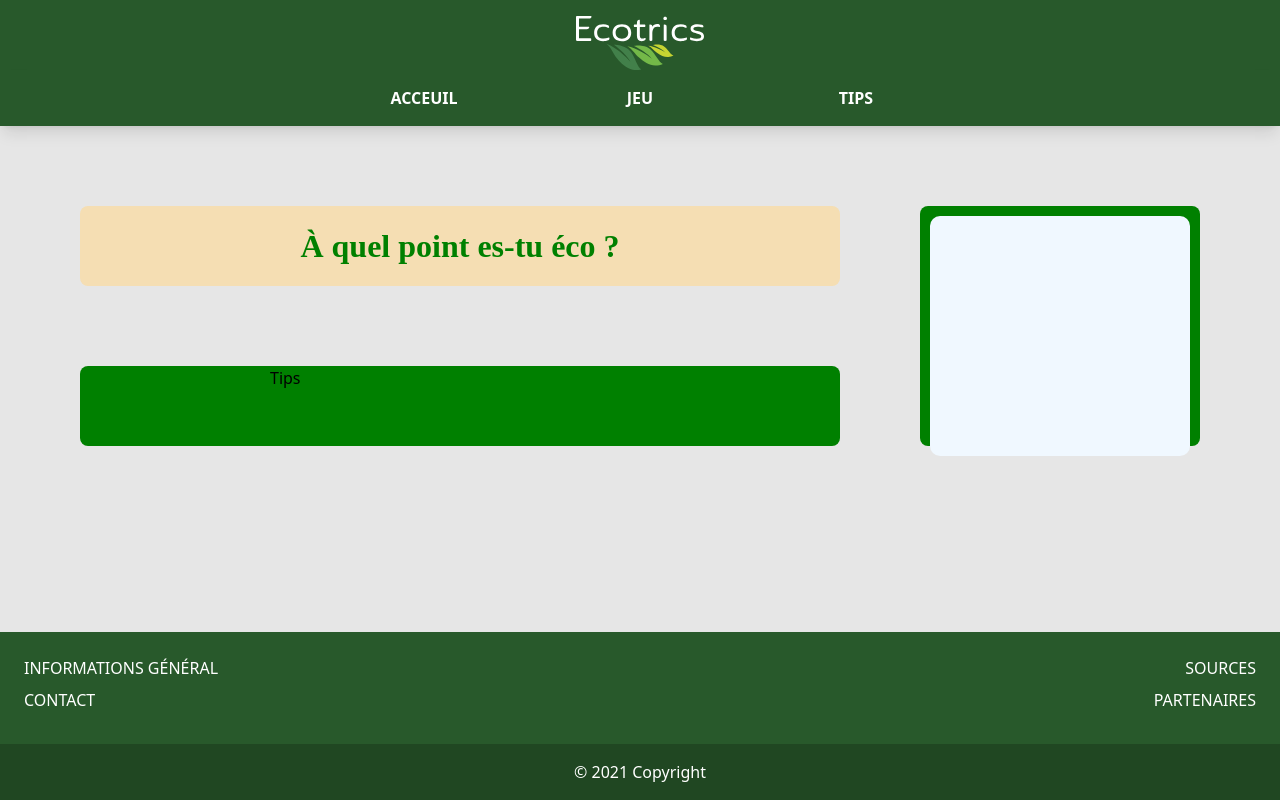
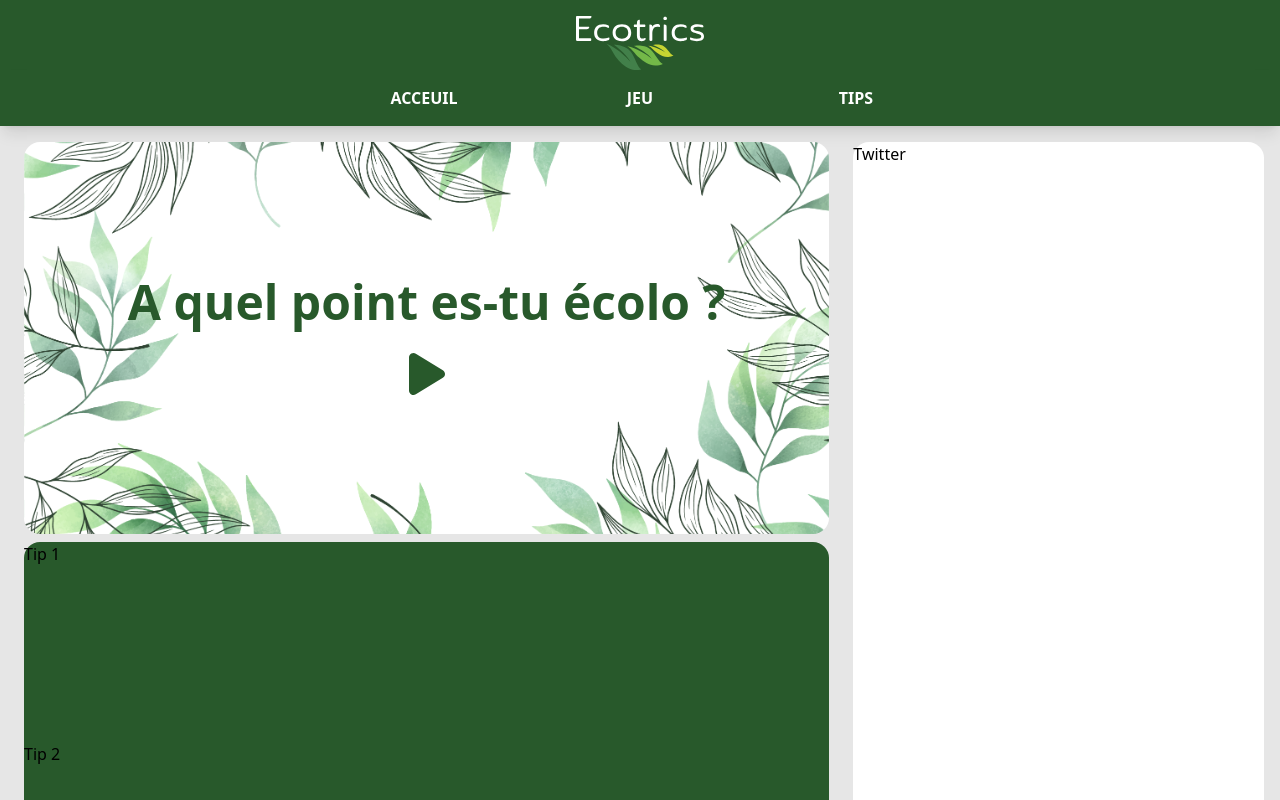
Before and after one commit to TheoArnal/Tp-Quiz-Angular, an Angular app: page / in a window 1280 px wide. Shown: the top 800 px of the page. Built offline with nearby package versions, Linux system fonts and the light colour scheme.

Commit message:
refactor: homePage

```diff
--- a/package.json
+++ b/package.json
@@ -18,6 +18,9 @@
     "@angular/platform-browser": "~13.1.0",
     "@angular/platform-browser-dynamic": "~13.1.0",
     "@angular/router": "~13.1.0",
+    "@fortawesome/angular-fontawesome": "^0.10.1",
+    "@fortawesome/fontawesome-svg-core": "^6.1.0",
+    "@fortawesome/free-solid-svg-icons": "^6.1.0",
     "rxjs": "~7.4.0",
     "tailwindcss": "^3.0.23",
     "tslib": "^2.3.0",
--- a/src/app/app.module.ts
+++ b/src/app/app.module.ts
@@ -9,6 +9,7 @@ import { HeaderComponent } from './header/header.component';
 import { HomeComponent } from './home/home.component';
 import { TipsComponent } from './tips/tips.component';
 import { TipComponent } from './tips/tip/tip.component';
+import { FontAwesomeModule } from "@fortawesome/angular-fontawesome";
 
 @NgModule({
   declarations: [
@@ -20,9 +21,10 @@ import { TipComponent } from './tips/tip/tip.component';
     TipsComponent,
     TipComponent
   ],
-  imports: [BrowserModule, AppRoutingModule],
+  imports: [BrowserModule, AppRoutingModule, FontAwesomeModule],
 
   providers: [],
   bootstrap: [AppComponent],
 })
-export class AppModule {}
+export class AppModule {
+}
--- a/src/app/home/home.component.html
+++ b/src/app/home/home.component.html
@@ -1,17 +1,19 @@
-<div class="grid grid-cols-10 grid-rows-4 m-20 gap-20 ">
-  <div class="rounded-lg col-span-7 row-span-2" (click)="startGame()" style="background-color: wheat; cursor:pointer ">
-    <section>
-      <b style="font-family: 'Calibri Light'; color: green; font-size: xx-large" >À quel point es-tu éco ?</b>
-    </section>
-  </div>
-  <div class="row-span-4 rounded-lg col-span-3 text-justify " style="background-color: green " >
-    <div style="height: 100%; margin: 10px; background-color: aliceblue; border-radius: 10px;">
-      <p></p>
+<div class="h-[100vh] grid grid-cols-1 md:grid-cols-[minmax(0,_8fr)_minmax(0,_4fr)] gap-4 m-4">
+  <div id="main-content" class="flex flex-col">
+    <div id="play-btn" class="flex justify-center items-center flex-1 ">
+      <div class="bg-leaves-circle h-full w-full bg-center bg-cover font-extrabold text-primary flex flex-col
+      justify-center items-center text-[2rem] lg:text-[3rem] text-center p-2 m-2 rounded-2xl">
+        <p>A quel point es-tu écolo ?</p>
+        <fa-icon [icon]="playBtn"></fa-icon>
+      </div>
+    </div>
+    <div id="tips" class="flex flex-col flex-1 gap-2 rounded-2xl bg-primary m-2">
+      <div class="flex-1">Tip 1</div>
+      <div class="flex-1">Tip 2</div>
     </div>
   </div>
-  <div class="rounded-lg col-span-7 row-span-2" style="background-color: green ">
-    <section>
-      <p>Tips</p>
-    </section>
+
+  <div id="feed_twitter" class="bg-white rounded-2xl">
+    Twitter
   </div>
 </div>
--- a/src/app/home/home.component.ts
+++ b/src/app/home/home.component.ts
@@ -1,4 +1,5 @@
 import { Component, OnInit } from '@angular/core';
+import { faPlay,  } from '@fortawesome/free-solid-svg-icons'
 
 @Component({
   selector: 'app-home',
@@ -6,6 +7,8 @@ import { Component, OnInit } from '@angular/core';
   styleUrls: ['./home.component.scss']
 })
 export class HomeComponent implements OnInit {
+
+  playBtn = faPlay
 
   constructor() { }
 
--- a/tailwind.config.js
+++ b/tailwind.config.js
@@ -12,6 +12,9 @@ module.exports = {
       colors: {
         primary: "#28592B",
       },
+      backgroundImage: {
+        'leaves-circle': "url('assets/play-btn-bg.png')"
+      }
     },
   },
   plugins: [],
```
Also changed, not shown: src/assets/play-btn-bg.png (added).
